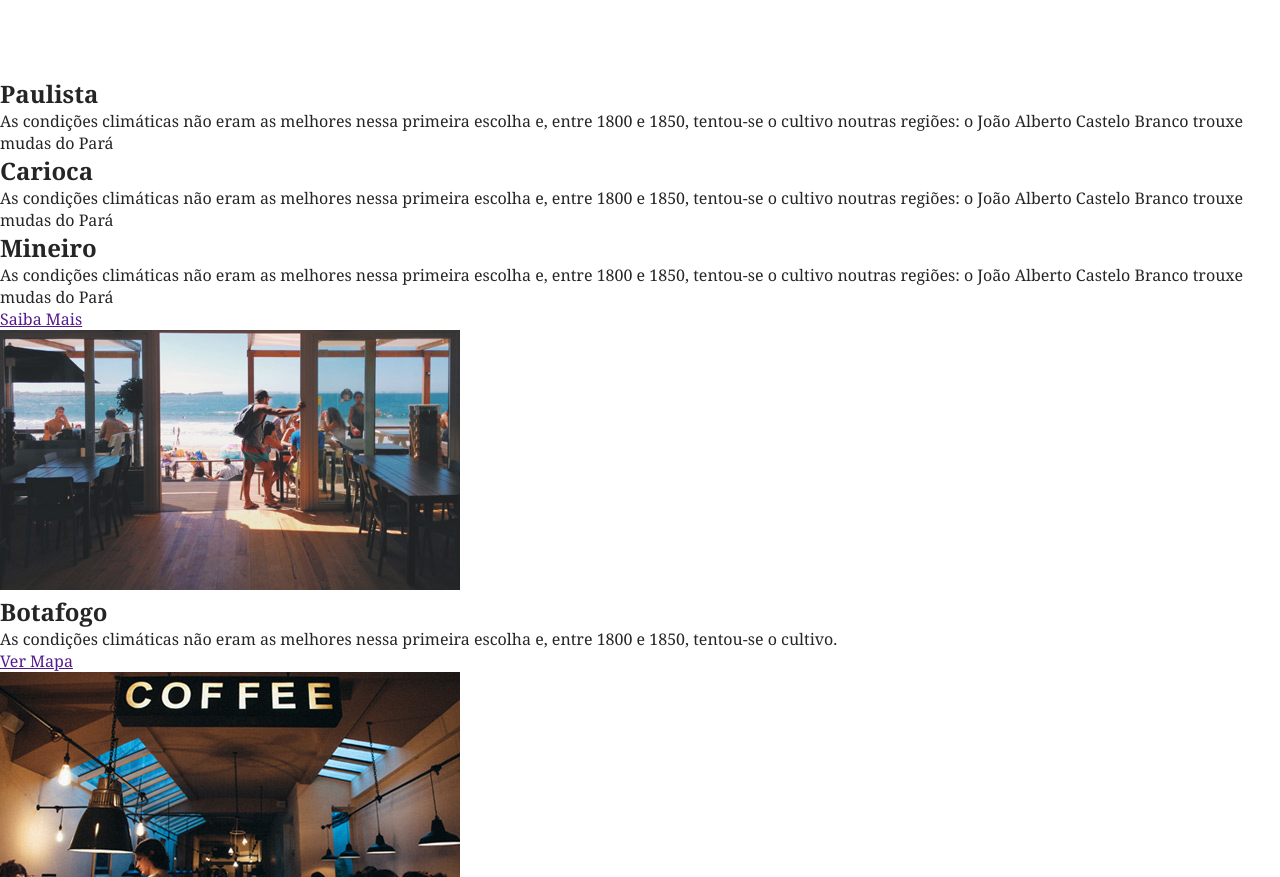
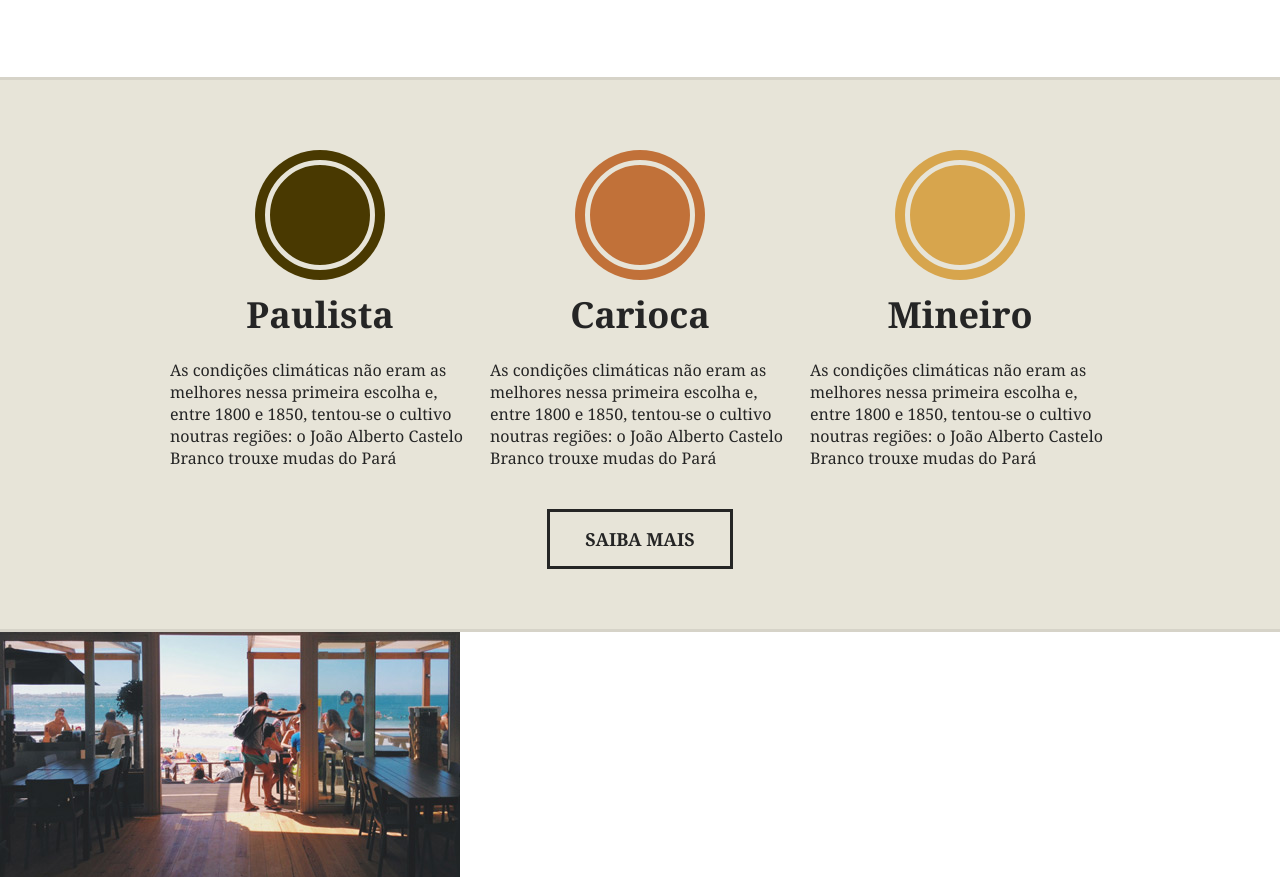
Before and after one commit to brenddonandrade/brafe, a plain HTML site: page index.html in a window 1280 px wide. Shown: the part 1201-2078 px from the top of the page. Drawn offline with Linux system fonts and the light colour scheme.

Commit message:
:up: feita a parte de produtos

```diff
--- a/css/style.css
+++ b/css/style.css
@@ -140,3 +140,78 @@ a.menu-logo {
   margin: 20px auto;
   max-width: 460px;
 }
+
+/*  Produtos */
+.produtos {
+  background: #e7e4d8;
+  padding: 60px 0;
+  border-top: 3px solid #d6d3c8;
+  border-bottom: 3px solid #d6d3c8;
+}
+
+.produtos-container {
+  max-width: 960px;
+  margin: 0 auto;
+}
+
+.produtos-container::before,
+.produtos-container::after {
+  content: '';
+  display: table;
+  clear: both;
+}
+
+.produtos-item {
+  width: 300px;
+  float: left;
+  margin: 0 10px 20px 10px;
+}
+
+.produtos-item h2 {
+  text-align: center;
+  font-size: 2.25em;
+  margin-bottom: 20px;
+}
+
+.produtos-item h2::before {
+  content: '';
+  display: block;
+  width: 100px;
+  height: 100px;
+  background: currentColor;
+  border-radius: 50%;
+  margin: 20px auto;
+  border: 5px solid #e7e4d8;
+  box-shadow: 0 0 0 10px currentColor;
+}
+
+.produtos-tem p {
+  font-size: 0.875em;
+  line-height: 1.4em;
+}
+
+h2.produtos-paulista::before {
+  color: #493901;
+}
+
+h2.produtos-carioca::before {
+  color: #c17139;
+}
+
+h2.produtos-mineiro::before {
+  color: #d7a54d;
+}
+
+.produtos-btn {
+  width: 180px;
+  border: 3px solid;
+  color: #252525;
+  text-decoration: none;
+  display: block;
+  font-size: 1.125em;
+  font-weight: bold;
+  text-transform: uppercase;
+  text-align: center;
+  padding: 15px 0;
+  margin: 20px auto 0 auto;
+}
--- a/index.html
+++ b/index.html
@@ -44,22 +44,22 @@
     <p>O café é uma bebida produzida a partir dos grãos torrados do fruto do cafeeiro. É servido tradicionalm aente quente, mas também pode ser consumido gelado. Ele é um estimulante, por possuir cafeína — geralmente 80 a 140 mg para cada 207 ml dependendo do método de preparação.</p>
   </section>
 
-  <section>
-    <div>
-      <div>
-        <h2>Paulista</h2>
+  <section class="produtos">
+    <div class="produtos-container">
+      <div class="produtos-item">
+        <h2 class="produtos-paulista">Paulista</h2>
         <p>As condições climáticas não eram as melhores nessa primeira escolha e, entre 1800 e 1850, tentou-se o cultivo noutras regiões: o João Alberto Castelo Branco trouxe mudas do Pará</p>
       </div>
-      <div>
-        <h2>Carioca</h2>
+      <div class="produtos-item">
+        <h2 class="produtos-carioca">Carioca</h2>
         <p>As condições climáticas não eram as melhores nessa primeira escolha e, entre 1800 e 1850, tentou-se o cultivo noutras regiões: o João Alberto Castelo Branco trouxe mudas do Pará</p>
       </div>
-      <div>
-        <h2>Mineiro</h2>
+      <div class="produtos-item">
+        <h2 class="produtos-mineiro">Mineiro</h2>
         <p>As condições climáticas não eram as melhores nessa primeira escolha e, entre 1800 e 1850, tentou-se o cultivo noutras regiões: o João Alberto Castelo Branco trouxe mudas do Pará</p>
       </div>
     </div>
-    <a href="">Saiba Mais</a>
+    <a href="" class="produtos-btn">Saiba Mais</a>
   </section>
 
   <section>
```
